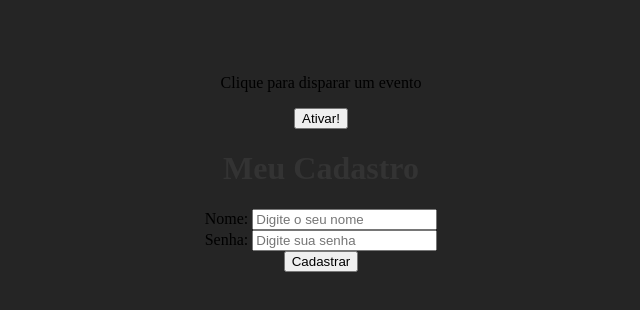
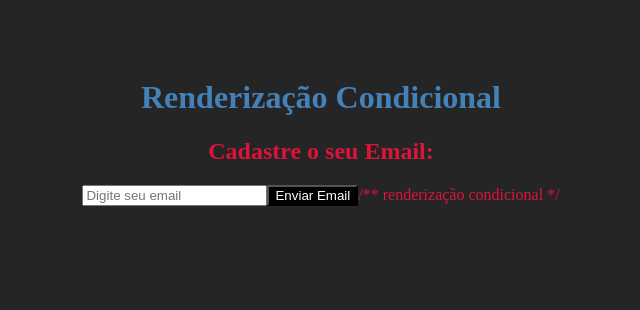
Before and after one commit to Matthsh/Gerenciador-de-Projetos, a React (Create React App) app: page / in a window 1280 px wide. Shown: the top 310 px of the page, without its empty margins (319-959 px from the left). Built offline with nearby package versions, Linux system fonts and the light colour scheme.

Commit message:
Reenderização condicional

```diff
--- a/src/App.css
+++ b/src/App.css
@@ -1,3 +1,16 @@
+* {
+  color:crimson ;
+}
+
+button {
+  color: white;
+  background: black;
+}
+
+input {
+  color: black;
+}
+
 .App {
   text-align: center;
 }
@@ -28,6 +41,7 @@
   color: #61dafb;
 }
 
+
 @keyframes App-logo-spin {
   from {
     transform: rotate(0deg);
--- a/src/App.js
+++ b/src/App.js
@@ -4,8 +4,9 @@ import './App.css'
 //import Pessoa from './components/Pessoa'
 //import Frase from './components/Frase'
 //import List from './components/List'
-import Evento from './components/Evento'
-import Form from './components/Form'
+//import Evento from './components/Evento'
+//import Form from './components/Form'
+import Condicional from './components/Condicional'
 
 function App() {
 
@@ -48,9 +49,17 @@ function App() {
 
 
     //<List /> // aula 7 e 8
+    /*
     <div className="App">
-      <Evento numero="1" />
+      <Evento />
       <Form />
+    </div>
+    */
+
+    // Aula 12
+    <div className="App">
+      <h1>Renderização Condicional</h1>
+      <Condicional />
     </div>
 
   )
--- /dev/null
+++ b/src/components/Condicional.js
@@ -0,0 +1,46 @@
+import { useState } from 'react'
+
+function Condicional() {
+
+    const [email, setEmail] = useState()
+    const [userEmail, setUserEmail] = useState()
+
+    function enviarEmail(event) {
+        event.preventDefault()
+        setUserEmail(email)
+    }
+
+    function limparEmail() {
+        setUserEmail("email limpo");
+    }
+
+    return (
+        <div>
+            <h2>Cadastre o seu Email: </h2>
+
+            <form>
+                <input
+                    type="email"
+                    placeholder="Digite seu email"
+                    onChange={(event) => setEmail(event.target.value)} />
+
+                <button
+                    type="submit"
+                    onClick={enviarEmail}>
+                    Enviar Email
+                </button>
+
+                /** renderização condicional */
+                {userEmail && ( //bloco do if
+                    <div>
+                        <p>O email do usuário é {userEmail} </p>
+                        <button onClick={limparEmail}>Limpar Email</button>
+                    </div>
+                )}
+            </form>
+
+        </div>
+    )
+}
+
+export default Condicional
--- a/src/components/Evento.js
+++ b/src/components/Evento.js
@@ -1,12 +1,19 @@
-function Evento( { numero } ) {
+import Button from './evento/Button'
+
+function Evento() {
     function meuEvento() {
-        console.log(`Opa, fui ativado ${numero}`)
+        console.log(`Ativando primeiro evento`)
+    }
+
+    function segundoEvento(){
+        console.log("Ativando o segundo evento")
     }
 
     return (
         <div>
             <p> Clique para disparar um evento</p>
-            <button onClick={meuEvento}>Ativar!</button>
+            <Button event={meuEvento} text="Primeiro Evento"/>
+            <Button event={segundoEvento} text="Segundo evento" />
         </div>
     )
 }
--- /dev/null
+++ b/src/components/evento/Button.js
@@ -0,0 +1,5 @@
+function Button(props) {
+    return <button onClick={props.event}>{props.text}</button>
+}
+
+export default Button
--- a/src/index.css
+++ b/src/index.css
@@ -4,5 +4,5 @@ body {
 }
 
 h1 {
-  color: #333
+  color:rgb(67, 130, 185) ;
 }
```
